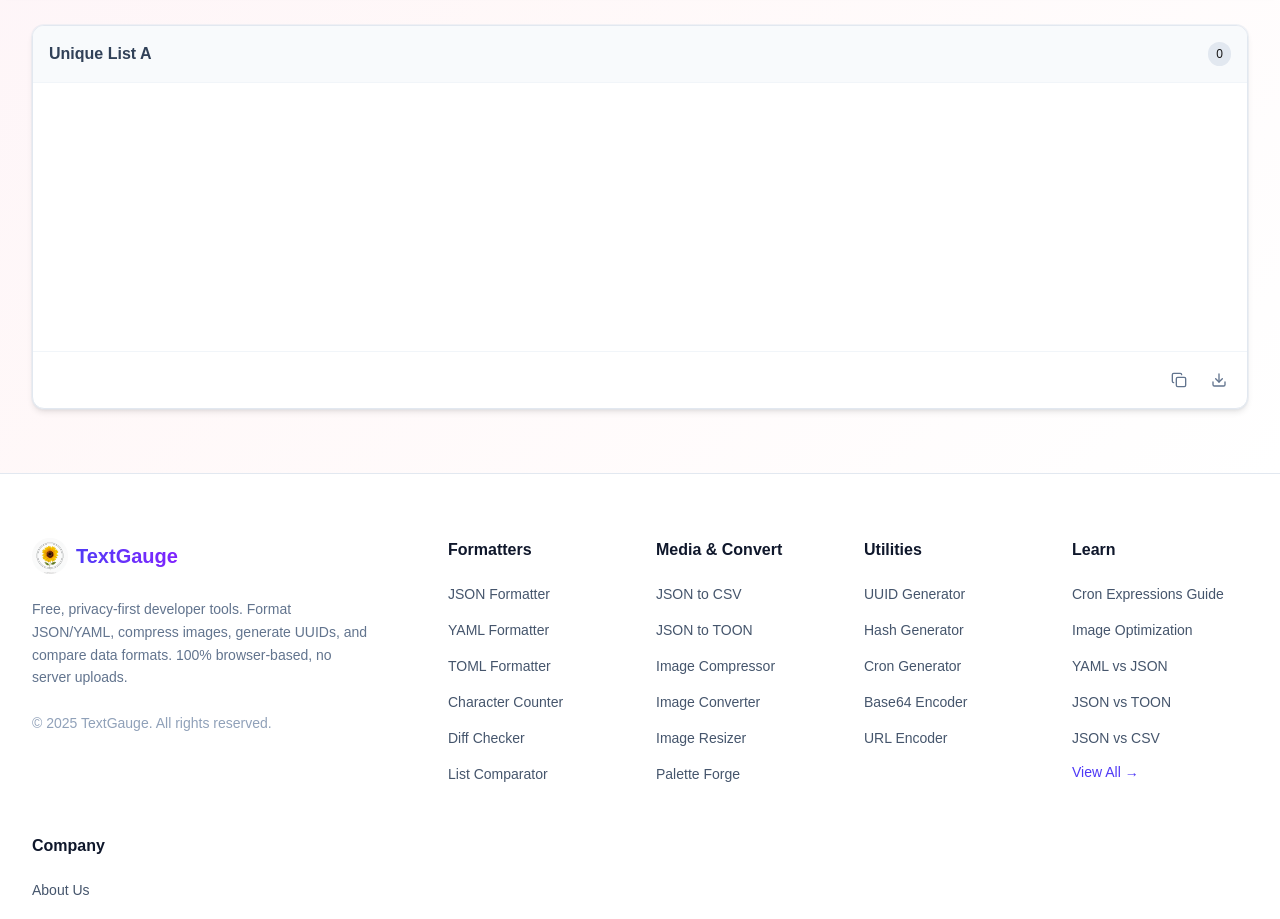
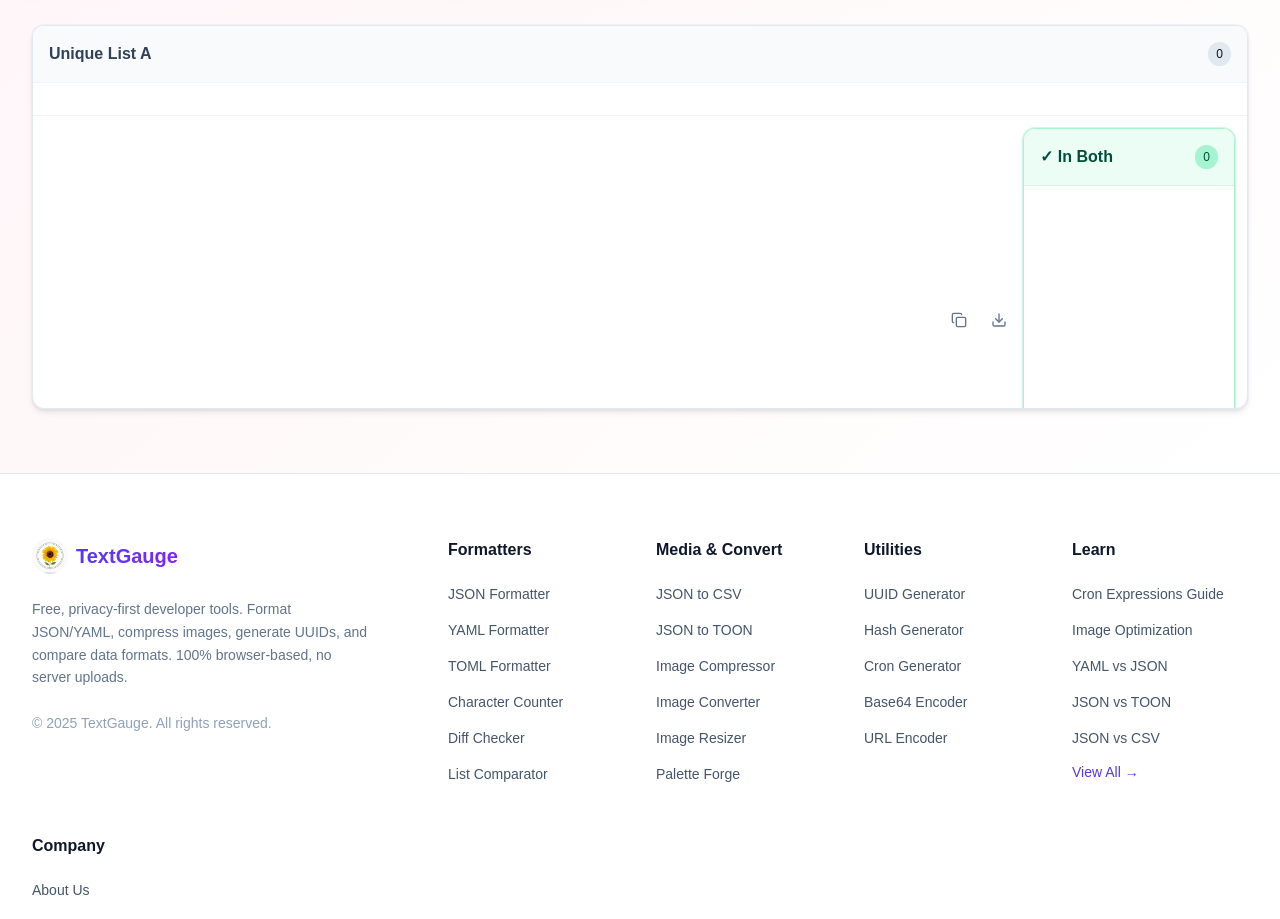
Before and after one commit to denesvaghani/textgauge-frontend, a Next.js app: page /list-comparator in a window 1280 px wide. Shown: the part 800-1719 px from the top of the page. Built offline with nearby package versions, Linux system fonts and the light colour scheme; no server answers.

Commit message:
feat(list-comparator): add 'In Both' card showing intersection

```diff
--- a/src/app/list-comparator/ListComparatorClient.tsx
+++ b/src/app/list-comparator/ListComparatorClient.tsx
@@ -266,6 +266,36 @@ https://example.com/api/v1/checkout`;
                       <button onClick={() => handleDownload(uniqueA, "unique_list_a.txt")} className="p-2 hover:bg-slate-100 dark:hover:bg-slate-800 rounded text-slate-500" title="Download">
                           <Download size={16} />
                       </button>
+                    {/* Card 2: In Both (Intersection) */}
+                    <div className="bg-white dark:bg-slate-900 rounded-xl border border-emerald-200 dark:border-emerald-900/30 ring-1 ring-emerald-200/50 dark:ring-emerald-900/50 shadow-md overflow-hidden flex flex-col h-96">
+                        <div className="p-4 border-b border-emerald-100 dark:border-emerald-900/30 bg-emerald-50 dark:bg-emerald-900/10 flex justify-between items-center">
+                            <div className="flex flex-col gap-1">
+                                <h3 className="font-bold text-emerald-900 dark:text-emerald-100 flex items-center gap-2">
+                                    ✓ In Both
+                                </h3>
+                                {totalCountA > 0 && totalCountB > 0 && inBoth.length > 0 && (
+                                    <span className="text-xs text-emerald-700 dark:text-emerald-200 font-medium">
+                                        {(((inBoth.length / Math.max(totalCountA, totalCountB)) * 100).toFixed(1))}% overlap
+                                    </span>
+                                )}
+                            </div>
+                            <span className="text-xs bg-emerald-200 dark:bg-emerald-900/50 text-emerald-900 dark:text-emerald-100 px-2 py-1 rounded-full">{inBoth.length}</span>
+                        </div>
+                        <textarea
+                            readOnly
+                            value={inBoth.join("\n")}
+                            className="flex-1 p-4 bg-transparent resize-none text-sm font-mono outline-none text-emerald-900 dark:text-emerald-100"
+                        />
+                         <div className="p-3 border-t border-emerald-100 dark:border-emerald-900/30 flex gap-2 justify-end">
+                            <button onClick={() => handleCopy(inBoth)} className="p-2 hover:bg-emerald-100 dark:hover:bg-emerald-900/30 rounded text-emerald-700" title="Copy">
+                                <Copy size={16} />
+                            </button>
+                            <button onClick={() => handleDownload(inBoth, "in_both.txt")} className="p-2 hover:bg-emerald-100 dark:hover:bg-emerald-900/30 rounded text-emerald-700" title="Download">
+                                <Download size={16} />
+                            </button>
+                        </div>
+                    </div>
+
                   </div>
               </div>
 
```
Also changed, not shown: 1 other file (tests, documents, lock files or other folders).
